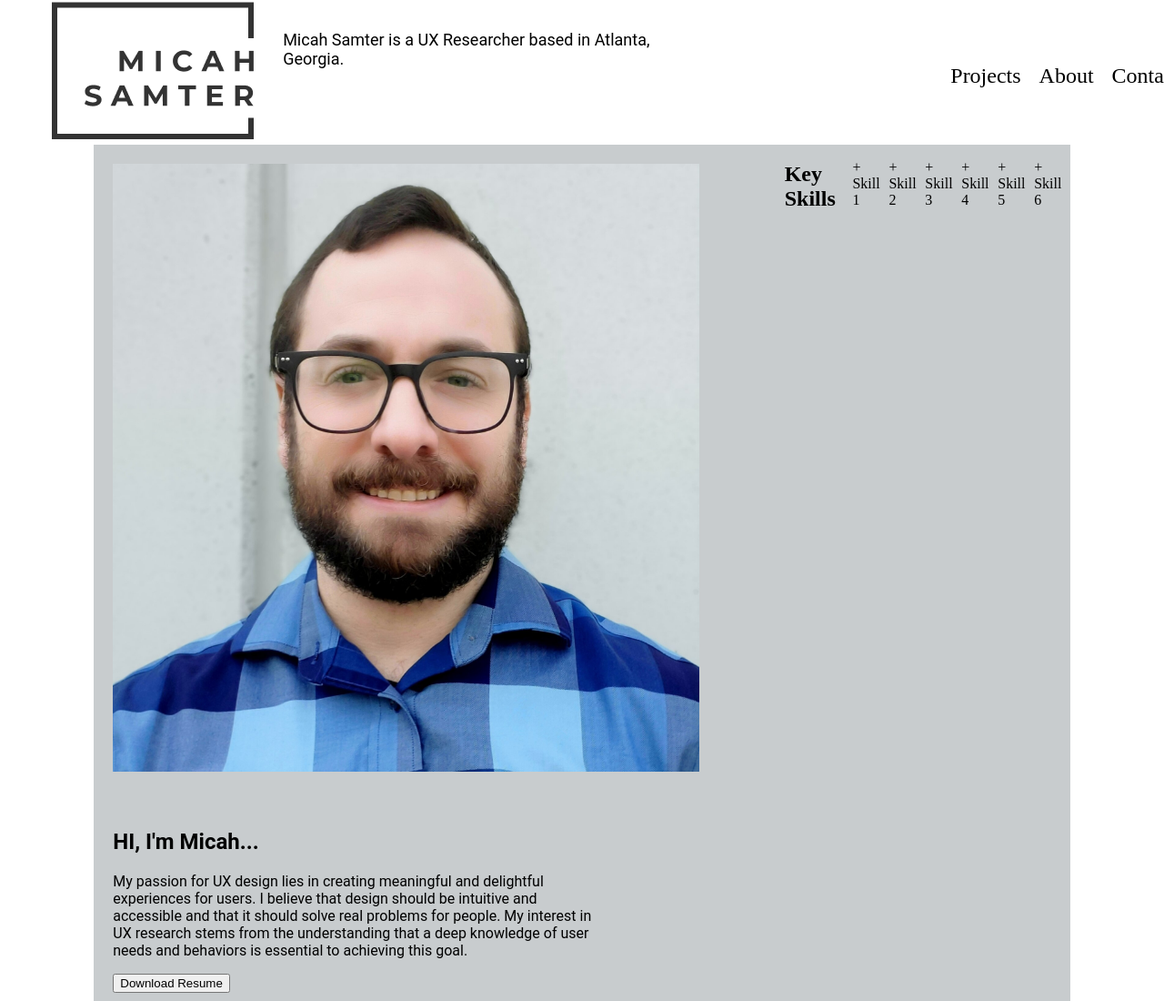
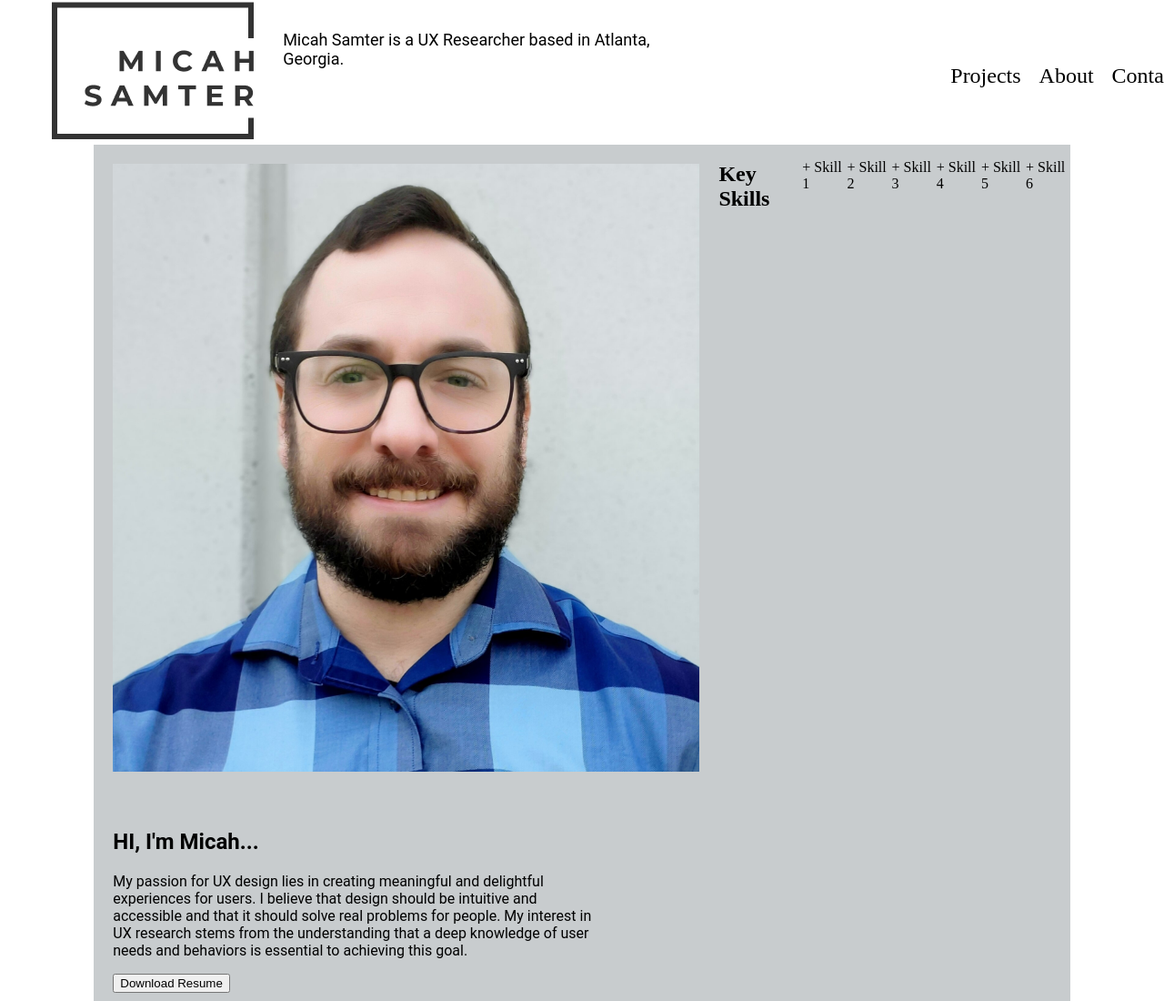
Before and after one commit to msamter/ux-bootcamp-hw17, a plain HTML site: page index.html in a window 1280 px wide. Shown: the top 1100 px of the page at 91% size. Drawn offline with Linux system fonts and the light colour scheme.

Commit message:
Page Formatting
Made some formatting and flex display edits.

```diff
--- a/css/index.css
+++ b/css/index.css
@@ -59,15 +59,15 @@ nav .nav-item {
 }
 
 .square {
-  background-color: #333333
+  background-color: #333333;
   position: absolute;
   top: 50%;
   left: 50%;
   width: 100px;
   height: 100px;
   z-index: 0;
-  font-size: 18px;
-  font-family: "Roboto", Arial";
+  font-size: 24px;
+  font-family: "Roboto", "Arial";
 }
 
 .content {
```
Also changed, not shown: 1 other file.
